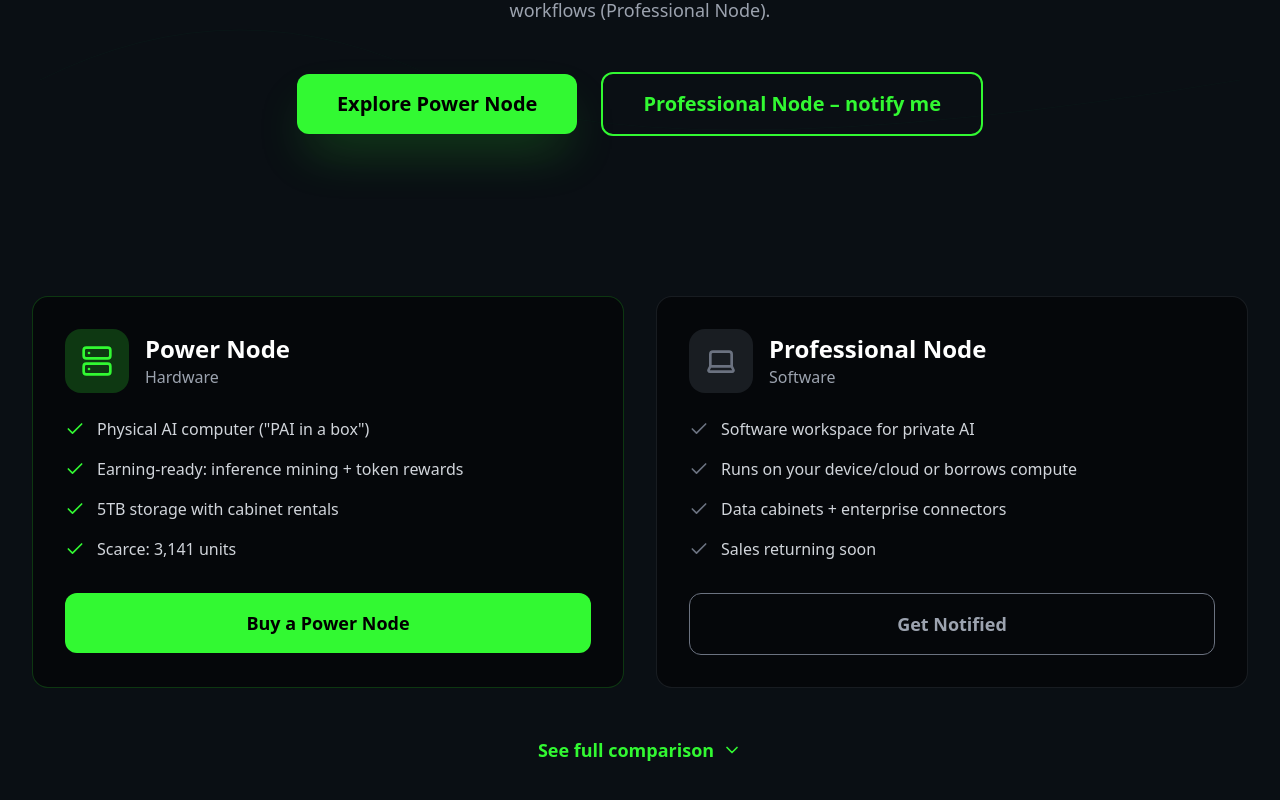
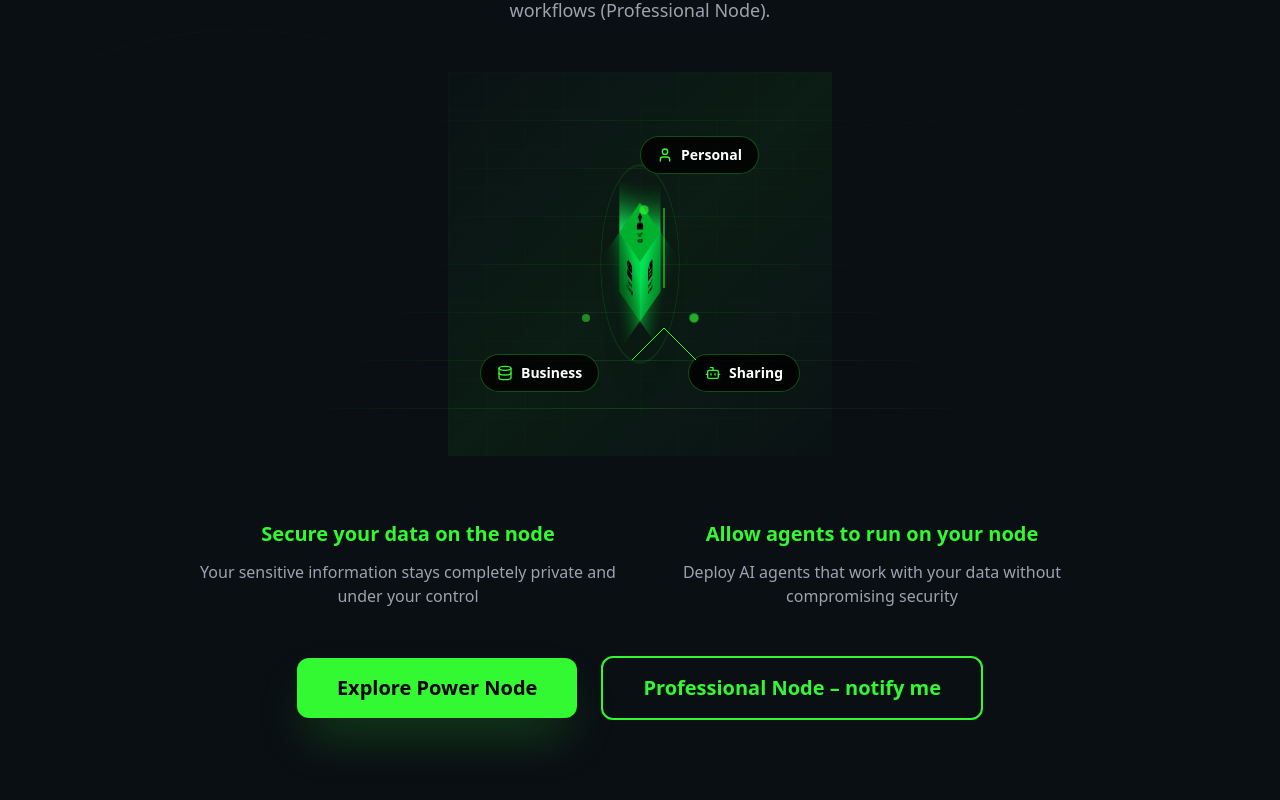
Before and after one commit to opsvoice/pai3-powernode, a React (Vite) app: page / in a window 1280 px wide. Shown: the part 520-1320 px from the top of the page. Built offline with nearby package versions, Linux system fonts and the light colour scheme.

Commit message:
Add animated hero graphic to NodeTypesPage

```diff
--- /dev/null
+++ b/src/components/AnimatedNodeGraphic.tsx
@@ -0,0 +1,220 @@
+import React from 'react';
+import { motion } from 'framer-motion';
+import { User, Database, Bot } from 'lucide-react';
+
+const AnimatedNodeGraphic = () => {
+  return (
+    <div className="relative w-full max-w-2xl mx-auto h-96 flex items-center justify-center">
+      {/* Futuristic Grid Background */}
+      <div className="absolute inset-0 overflow-hidden">
+        <svg className="w-full h-full opacity-20" viewBox="0 0 400 400">
+          <defs>
+            <pattern id="grid" width="40" height="40" patternUnits="userSpaceOnUse">
+              <path d="M 40 0 L 0 0 0 40" fill="none" stroke="#32f932" strokeWidth="0.5" opacity="0.3"/>
+            </pattern>
+            <linearGradient id="gridGlow" x1="0%" y1="0%" x2="100%" y2="100%">
+              <stop offset="0%" stopColor="#32f932" stopOpacity="0.1" />
+              <stop offset="50%" stopColor="#32f932" stopOpacity="0.3" />
+              <stop offset="100%" stopColor="#32f932" stopOpacity="0.1" />
+            </linearGradient>
+          </defs>
+          <rect width="100%" height="100%" fill="url(#grid)" />
+          <rect width="100%" height="100%" fill="url(#gridGlow)" />
+        </svg>
+
+        {/* Animated grid lines */}
+        {[...Array(8)].map((_, i) => (
+          <motion.div
+            key={i}
+            className="absolute w-full h-px bg-gradient-to-r from-transparent via-[#32f932]/30 to-transparent"
+            style={{ top: `${12.5 * (i + 1)}%` }}
+            animate={{
+              opacity: [0.2, 0.8, 0.2],
+              scaleX: [0.8, 1.2, 0.8],
+            }}
+            transition={{
+              duration: 3,
+              delay: i * 0.2,
+              repeat: Infinity,
+              ease: "easeInOut"
+            }}
+          />
+        ))}
+
+        {[...Array(8)].map((_, i) => (
+          <motion.div
+            key={`v-${i}`}
+            className="absolute h-full w-px bg-gradient-to-b from-transparent via-[#32f932]/30 to-transparent"
+            style={{ left: `${12.5 * (i + 1)}%` }}
+            animate={{
+              opacity: [0.2, 0.8, 0.2],
+              scaleY: [0.8, 1.2, 0.8],
+            }}
+            transition={{
+              duration: 3,
+              delay: i * 0.15,
+              repeat: Infinity,
+              ease: "easeInOut"
+            }}
+          />
+        ))}
+      </div>
+
+      {/* Central Node Cube */}
+      <div className="relative z-10">
+        <motion.div
+          className="relative w-48 h-48"
+          initial={{ scale: 0, rotateY: 0 }}
+          animate={{ scale: 1, rotateY: 360 }}
+          transition={{
+            scale: { duration: 1, ease: "easeOut" },
+            rotateY: { duration: 20, repeat: Infinity, ease: "linear" }
+          }}
+          style={{ transformStyle: "preserve-3d" }}
+        >
+          {/* Main Cube using the uploaded image */}
+          <motion.div
+            className="absolute inset-0 flex items-center justify-center"
+            whileHover={{ scale: 1.05 }}
+            transition={{ duration: 0.3 }}
+          >
+            <img
+              src="/Nodeblock.png"
+              alt="PAI3 Node Cube"
+              className="w-full h-full object-contain drop-shadow-2xl"
+            />
+          </motion.div>
+
+          {/* Glowing ring around the cube */}
+          <motion.div
+            className="absolute inset-0 rounded-full border-2 border-[#32f932]/30"
+            animate={{
+              scale: [1, 1.2, 1],
+              opacity: [0.3, 0.8, 0.3],
+            }}
+            transition={{
+              duration: 2,
+              repeat: Infinity,
+              ease: "easeInOut"
+            }}
+          />
+        </motion.div>
+
+        {/* Floating Feature Labels */}
+        <motion.div
+          className="absolute -top-8 left-1/2 transform -translate-x-1/2"
+          initial={{ opacity: 0, y: -20 }}
+          animate={{ opacity: 1, y: 0 }}
+          transition={{ delay: 1, duration: 0.8 }}
+        >
+          <div className="flex items-center space-x-2 bg-black/80 border border-[#32f932]/30 rounded-full px-4 py-2">
+            <User className="h-4 w-4 text-[#32f932]" />
+            <span className="text-sm font-semibold text-white">Personal</span>
+          </div>
+        </motion.div>
+
+        <motion.div
+          className="absolute -bottom-8 -left-16"
+          initial={{ opacity: 0, x: -20 }}
+          animate={{ opacity: 1, x: 0 }}
+          transition={{ delay: 1.3, duration: 0.8 }}
+        >
+          <div className="flex items-center space-x-2 bg-black/80 border border-[#32f932]/30 rounded-full px-4 py-2">
+            <Database className="h-4 w-4 text-[#32f932]" />
+            <span className="text-sm font-semibold text-white">Business</span>
+          </div>
+        </motion.div>
+
+        <motion.div
+          className="absolute -bottom-8 -right-16"
+          initial={{ opacity: 0, x: 20 }}
+          animate={{ opacity: 1, x: 0 }}
+          transition={{ delay: 1.6, duration: 0.8 }}
+        >
+          <div className="flex items-center space-x-2 bg-black/80 border border-[#32f932]/30 rounded-full px-4 py-2">
+            <Bot className="h-4 w-4 text-[#32f932]" />
+            <span className="text-sm font-semibold text-white">Sharing</span>
+          </div>
+        </motion.div>
+
+        {/* Connecting Lines */}
+        <motion.svg
+          className="absolute inset-0 w-full h-full pointer-events-none"
+          initial={{ opacity: 0 }}
+          animate={{ opacity: 1 }}
+          transition={{ delay: 2, duration: 1 }}
+        >
+          <motion.path
+            d="M 120 40 Q 120 80 120 120"
+            stroke="#32f932"
+            strokeWidth="1"
+            fill="none"
+            strokeDasharray="4 4"
+            initial={{ pathLength: 0 }}
+            animate={{ pathLength: 1 }}
+            transition={{ delay: 2.2, duration: 1 }}
+          />
+          <motion.path
+            d="M 80 200 Q 100 180 120 160"
+            stroke="#32f932"
+            strokeWidth="1"
+            fill="none"
+            strokeDasharray="4 4"
+            initial={{ pathLength: 0 }}
+            animate={{ pathLength: 1 }}
+            transition={{ delay: 2.5, duration: 1 }}
+          />
+          <motion.path
+            d="M 160 200 Q 140 180 120 160"
+            stroke="#32f932"
+            strokeWidth="1"
+            fill="none"
+            strokeDasharray="4 4"
+            initial={{ pathLength: 0 }}
+            animate={{ pathLength: 1 }}
+            transition={{ delay: 2.8, duration: 1 }}
+          />
+        </motion.svg>
+
+        {/* Pulsing dots at connection points */}
+        {[
+          { top: '20%', left: '50%' },
+          { bottom: '20%', left: '20%' },
+          { bottom: '20%', right: '20%' }
+        ].map((position, index) => (
+          <motion.div
+            key={index}
+            className="absolute w-2 h-2 bg-[#32f932] rounded-full"
+            style={position}
+            animate={{
+              scale: [1, 1.5, 1],
+              opacity: [0.5, 1, 0.5],
+            }}
+            transition={{
+              duration: 1.5,
+              delay: 3 + index * 0.3,
+              repeat: Infinity,
+              ease: "easeInOut"
+            }}
+          />
+        ))}
+      </div>
+
+      {/* Ambient glow effect */}
+      <motion.div
+        className="absolute inset-0 bg-gradient-radial from-[#32f932]/10 via-transparent to-transparent rounded-full"
+        animate={{
+          scale: [1, 1.1, 1],
+          opacity: [0.3, 0.6, 0.3],
+        }}
+        transition={{
+          duration: 4,
+          repeat: Infinity,
+          ease: "easeInOut"
+        }}
+      />
+    </div>
+  );
+};
+
+export default AnimatedNodeGraphic;
--- a/src/pages/NodeTypesPage.tsx
+++ b/src/pages/NodeTypesPage.tsx
@@ -1,6 +1,7 @@
 import React, { useState } from 'react';
 import { motion } from 'framer-motion';
 import { Link } from 'react-router-dom';
+import AnimatedNodeGraphic from '../components/AnimatedNodeGraphic';
 import {
   Server,
   Laptop,
@@ -174,6 +175,33 @@ const NodeTypesPage = () => {
             <p className="text-lg text-gray-400 mb-12 max-w-4xl mx-auto">
               Choose between high-performance infrastructure (Power Node) or a software workspace for private AI workflows (Professional Node).
             </p>
+
+            {/* Animated Node Graphic */}
+            <motion.div
+              initial={{ opacity: 0, y: 50 }}
+              animate={{ opacity: 1, y: 0 }}
+              transition={{ duration: 1, delay: 0.5 }}
+              className="mb-16"
+            >
+              <AnimatedNodeGraphic />
+            </motion.div>
+
+            {/* Feature descriptions */}
+            <motion.div
+              initial={{ opacity: 0, y: 30 }}
+              animate={{ opacity: 1, y: 0 }}
+              transition={{ duration: 0.8, delay: 1.2 }}
+              className="grid md:grid-cols-2 gap-8 max-w-4xl mx-auto mb-12"
+            >
+              <div className="text-center">
+                <h3 className="text-xl font-bold text-[#32f932] mb-3">Secure your data on the node</h3>
+                <p className="text-gray-400">Your sensitive information stays completely private and under your control</p>
+              </div>
+              <div className="text-center">
+                <h3 className="text-xl font-bold text-[#32f932] mb-3">Allow agents to run on your node</h3>
+                <p className="text-gray-400">Deploy AI agents that work with your data without compromising security</p>
+              </div>
+            </motion.div>
 
             <div className="flex flex-col sm:flex-row gap-6 justify-center items-center">
               <Link
```
